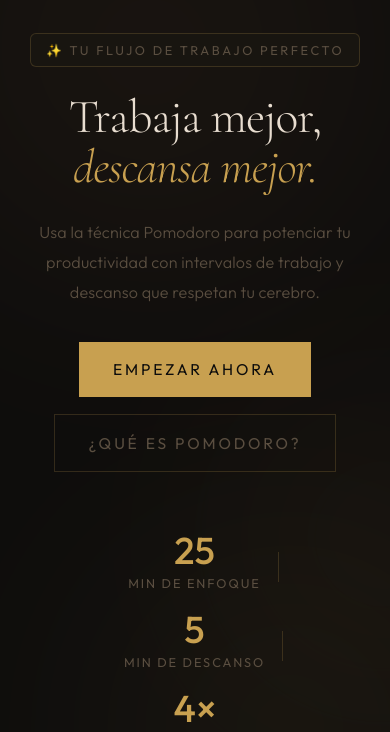
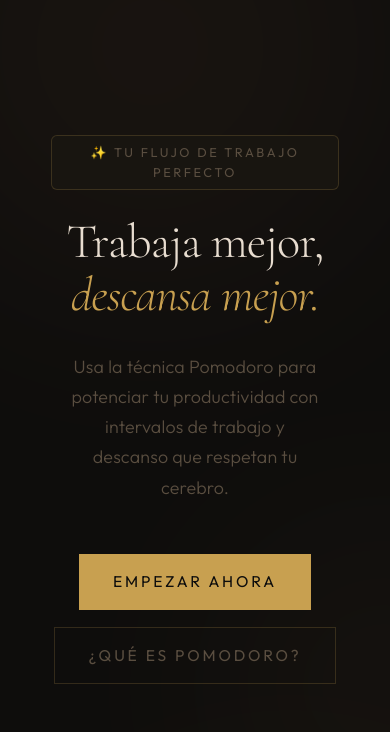
Before and after one commit to jsilvacode/pomodoro-pwa, a plain HTML site: page index.html in a window 390 px wide. Shown: the part 53-785 px from the top of the page. Drawn offline with nearby package versions, Linux system fonts and the light colour scheme.

Commit message:
style: improve mobile hero spacing and typography and increment SW to v12

```diff
--- a/service-worker.js
+++ b/service-worker.js
@@ -1,4 +1,4 @@
-const CACHE_NAME = 'flowmodoro-v11';
+const CACHE_NAME = 'flowmodoro-v12';
 const ASSETS = [
   './',
   './index.html',
--- a/styles.css
+++ b/styles.css
@@ -1504,7 +1504,21 @@
   .hamburger { display: flex; }
   .nav-actions { gap: 0.35rem; }
 
-  .hero { padding-top: calc(var(--nav-height) + 2rem); }
+  .hero { padding-top: calc(var(--nav-height) + 3rem); }
+  .hero-content { padding: 5rem 1.5rem; }
+  .hero-title {
+    font-size: 3.2rem;
+    line-height: 1.1;
+    margin-bottom: 2.25rem;
+  }
+  .hero-subtitle {
+    font-size: 1.05rem;
+    line-height: 1.7;
+    margin-bottom: 3.5rem;
+    max-width: 90%;
+    margin-left: auto;
+    margin-right: auto;
+  }
   .hero-stats { flex-wrap: wrap; padding: 0; }
   .stat-item { padding: 0.5rem 1rem; }
 
@@ -1529,8 +1543,9 @@
 }
 
 @media (max-width: 480px) {
-  .hero-title { font-size: 2.8rem; }
-  .hero-cta { flex-direction: column; align-items: center; }
+  .hero-title { font-size: 2.85rem; margin-bottom: 1.75rem; }
+  .hero-subtitle { margin-bottom: 3rem; }
+  .hero-cta { flex-direction: column; align-items: center; gap: 1rem; }
   .ctrl-btn-primary { min-width: 120px; padding: 0.8rem 1.75rem; }
 }
 
```
